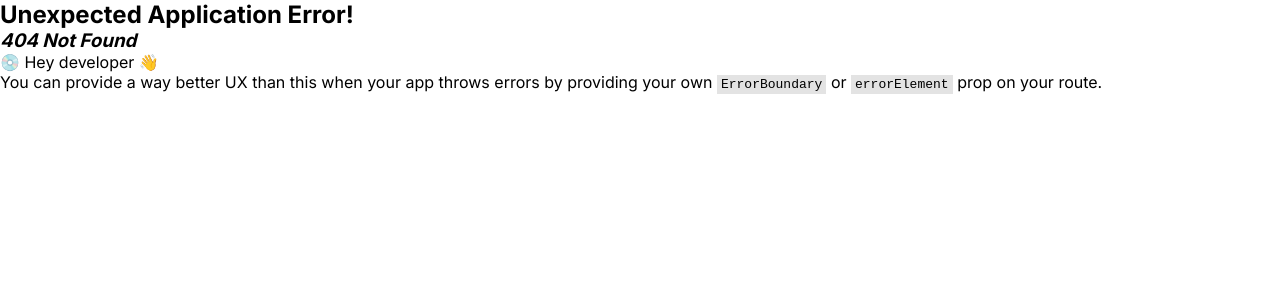
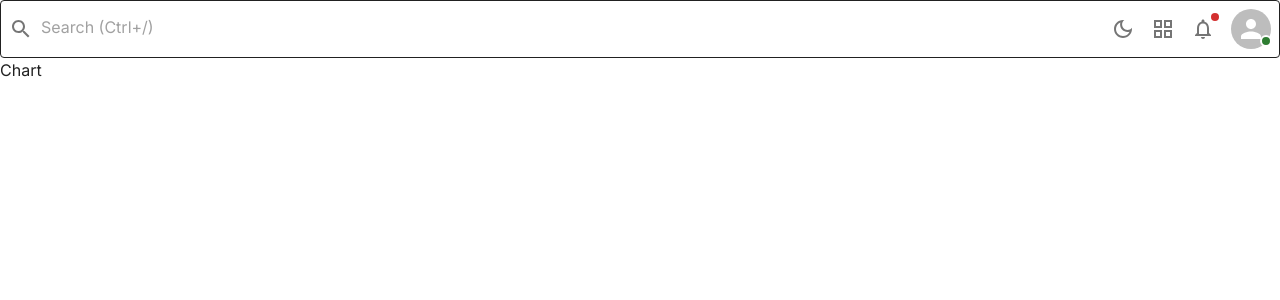
Before and after one commit to jesswang-dev/Fullstack-Admin-Dashboard, a React (Vite) app in the folder client/: page /chart in a window 1280 px wide. Before the commit this address had no page. Shown: the top 300 px of the page. Built offline with nearby package versions, Linux system fonts and the light colour scheme.

Commit message:
setup basic of two levels of react router

```diff
--- a/client/src/main.jsx
+++ b/client/src/main.jsx
@@ -1,7 +1,10 @@
 import React from 'react'
 import ReactDOM from 'react-dom/client'
 import App from './App.jsx'
-import Dashboard from './scenes/dashboard/Dashboard.jsx'
+import Analytics from './scenes/dashboard/Analytics.jsx'
+import Calendar from './scenes/app/Calendar.jsx'
+import Contact from './scenes/team/Contact.jsx'
+import Chart from './scenes/chart/Chart.jsx'
 import './index.css'
 import { store } from "./state/store.js";
 import { Provider } from "react-redux";
@@ -16,9 +19,17 @@ import {
 const router = createBrowserRouter(
   createRoutesFromElements(
     <Route element={<App />}>
-      <Route path="/" element={<Navigate to="/dashboard" />} />
-      <Route path="dashboard" element={<Dashboard />} />
-      {/* ... etc. */}
+      <Route path="/" element={<Navigate to="/dashboard/analytics" />} />
+      <Route path="dashboard">
+        <Route path="analytics" element={<Analytics />} />
+      </Route>
+      <Route path="app">
+        <Route path="calendar" element={<Calendar />} />
+      </Route>
+      <Route path="team">
+        <Route path="contact" element={<Contact />} />
+      </Route>
+      <Route path="chart" element={<Chart />}/>
     </Route>
   )
 );
--- /dev/null
+++ b/client/src/scenes/app/Calendar.jsx
@@ -0,0 +1,7 @@
+function Calendar() {
+  return (
+    <div>Calendar</div>
+  )
+}
+
+export default Calendar
--- /dev/null
+++ b/client/src/scenes/chart/Chart.jsx
@@ -0,0 +1,7 @@
+function Chart() {
+  return (
+    <div>Chart</div>
+  )
+}
+
+export default Chart
--- /dev/null
+++ b/client/src/scenes/dashboard/Analytics.jsx
@@ -0,0 +1,9 @@
+
+
+const Analytics = () => {
+  return (
+    <div>Analytics</div>
+  )
+}
+
+export default Analytics
--- a/client/src/scenes/dashboard/Dashboard.jsx
+++ /dev/null
@@ -1,9 +0,0 @@
-
-
-const Dashboard = () => {
-  return (
-    <div>Dashboard</div>
-  )
-}
-
-export default Dashboard
--- /dev/null
+++ b/client/src/scenes/team/Contact.jsx
@@ -0,0 +1,7 @@
+function Contact() {
+  return (
+    <div>Contact</div>
+  )
+}
+
+export default Contact
--- a/client/src/theme.js
+++ b/client/src/theme.js
@@ -1,4 +1,4 @@
-import { amber, grey, deepOrange } from "@mui/material/colors";
+import { amber, grey, deepOrange, blueGrey } from "@mui/material/colors";
 
 export const getDesignTokens = (mode) => ({
   palette: {
@@ -18,8 +18,8 @@ export const getDesignTokens = (mode) => ({
           primary: deepOrange,
           divider: deepOrange[700],
           background: {
-            default: deepOrange[900],
-            paper: deepOrange[900],
+            default: blueGrey[900],
+            paper: blueGrey[900],
           },
           text: {
             primary: "#fff",
```
